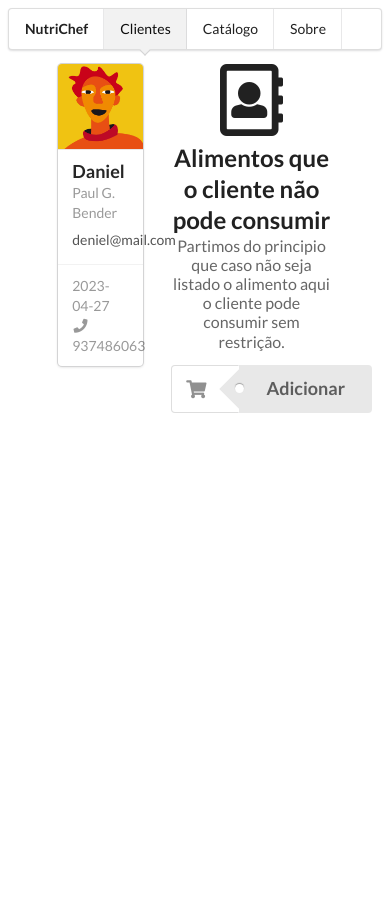
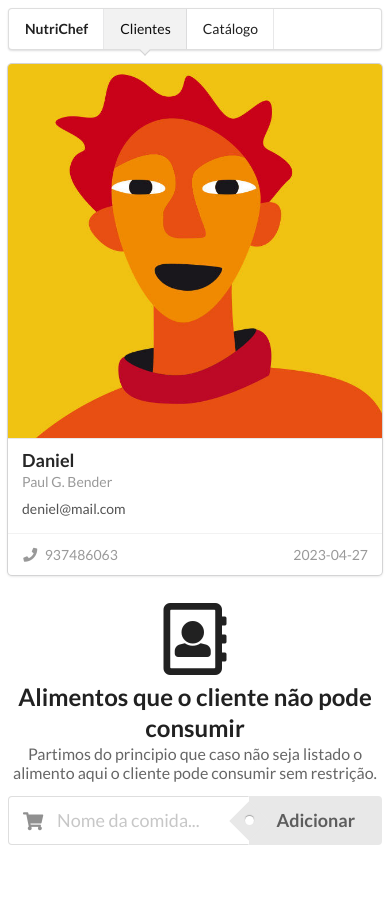
Before and after one commit to py-paulo/nutri-chef, a Django app: page /clients/1/ in a window 390 px wide. Before the commit the page ends 413 px from the top, so only its background shows below. Run offline with Django 4.2, Linux system fonts and the light colour scheme; data comes from the database, SQL or seed files in the repository; data that the repository does not hold is empty; parts of the project's set-up code (start-up, migrations or seed data) failed here and were passed over; some libraries are stand-ins or nearby versions.

Commit message:
feat: responsive client page;

```diff
--- a/app/catalog/templates/catalog.html
+++ b/app/catalog/templates/catalog.html
@@ -12,9 +12,6 @@
     </a>
     <a class="item active" href="{% url 'catalog' %}">
       Catálogo
-    </a>
-    <a class="item">
-      Sobre
     </a>
   </div>
   <div class="ui grid">
--- a/app/catalog/templates/recipe.html
+++ b/app/catalog/templates/recipe.html
@@ -12,9 +12,6 @@
   </a>
   <a class="item active" href="{% url 'catalog' %}">
     Catálogo
-  </a>
-  <a class="item">
-    Sobre
   </a>
 </div>
 <div class="ui fluid raised very padded text container segment">
--- a/app/client/templates/client.html
+++ b/app/client/templates/client.html
@@ -13,18 +13,15 @@
     <a class="item" href="{% url 'catalog' %}">
       Catálogo
     </a>
-    <a class="item">
-      Sobre
-    </a>
   </div>
 
   <div class="ui grid">
-    <div class="two wide column">
+    <div class="widescreen only two wide column">
     </div>
 
-    <div class="twelve wide column">
-      <div class="ui grid">
-        <div class="six wide column">
+    <div class="twelve wide widescreen twelve wide large screen twelve wide compute twelve wide tablet sixteen wide mobile column">
+      <div class="ui centered grid">
+        <div class="six wide widescreen six wide large screen six wide computer six wide tablet sixteen wide mobile column">
           <div class="ui fluid card">
             <div class="image">
               <img src="{{ client.photo.url }}">
@@ -50,7 +47,7 @@
           </div>
         </div>
 
-        <div class="ten wide column">
+        <div class="ten wide widescreen ten wide large screen twelve wide compute ten wide tablet sixteen wide mobile column">
           <h2 class="ui center aligned icon header">
             <i class="address book outline icon"></i>
             <div class="content">
@@ -76,7 +73,7 @@
           </div>
 
           <div class="cards-group">
-            <div class="ui three stackable cards">
+            <div class="ui three doubling cards">
 
               {% for recipe in catalog %}
               <a class="ui fluid raised link card" href="{% url 'recipe' recipe.id %}">
@@ -111,8 +108,6 @@
         </div>
       </div>
     </div>
-    <div class="two wide column">
-
-    </div>
+    <div class="widescreen only two wide column"></div>
   </div>
 {% endblock %}
--- a/app/client/templates/clients.html
+++ b/app/client/templates/clients.html
@@ -12,9 +12,6 @@
     </a>
     <a class="item" href="{% url 'catalog' %}">
       Catálogo
-    </a>
-    <a class="item">
-      Sobre
     </a>
   </div>
   <div class="ui grid">
--- a/app/static/main.css
+++ b/app/static/main.css
@@ -5,3 +5,15 @@ body {
 .cards-group {
     padding-top: 20px;
 }
+
+@media only screen and (min-width: 1200px) and (max-width: 1919px) {
+    .ui.column.grid>[class*="twelve wide large screen"].column,.ui.grid>.column.row>[class*="twelve wide large screen"].column,.ui.grid>.row>[class*="twelve wide large screen"].column,.ui.grid>[class*="twelve wide large screen"].column {
+        width: 100%!important
+    }
+}
+
+@media only screen and (min-width: 768px) and (max-width:991px) {
+    .ui.column.grid>[class*="twelve wide tablet"].column,.ui.grid>.column.row>[class*="twelve wide tablet"].column,.ui.grid>.row>[class*="twelve wide tablet"].column,.ui.grid>[class*="twelve wide tablet"].column {
+        width: 100%!important;
+    }
+}
```
